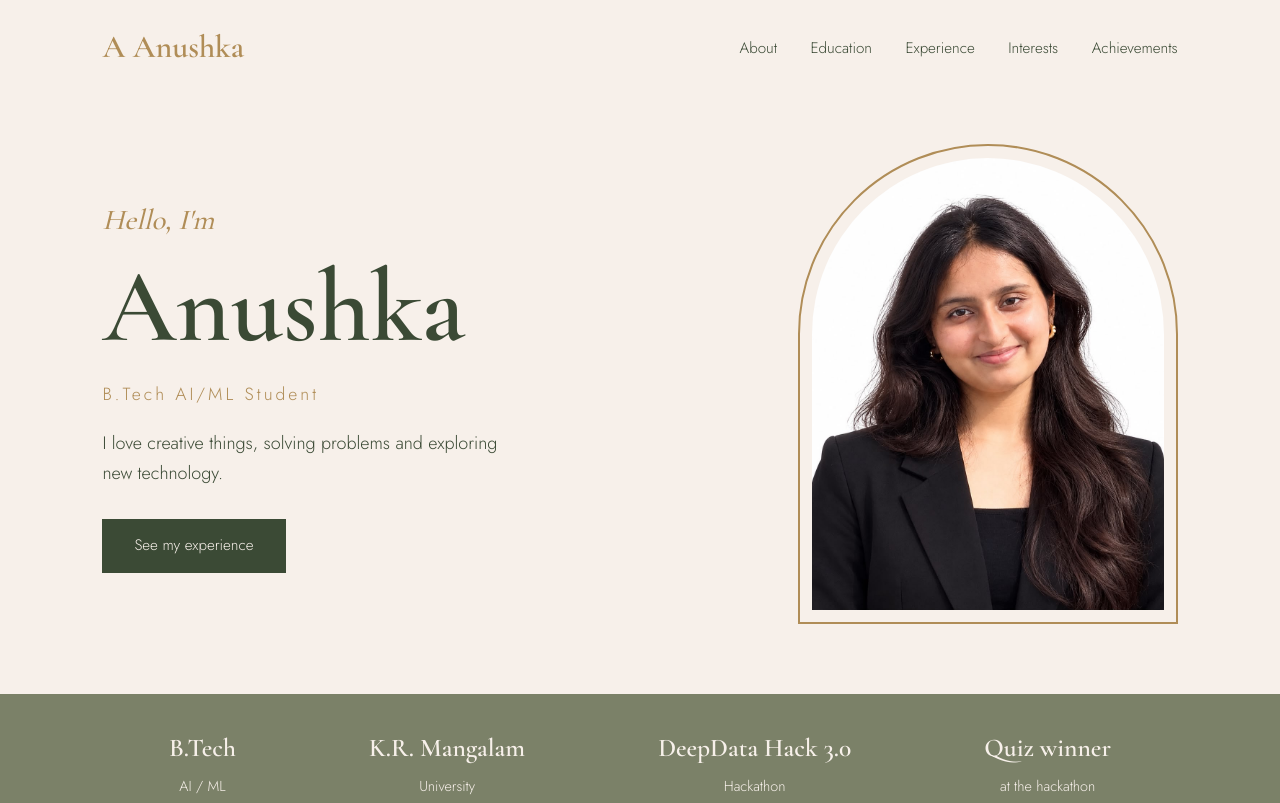
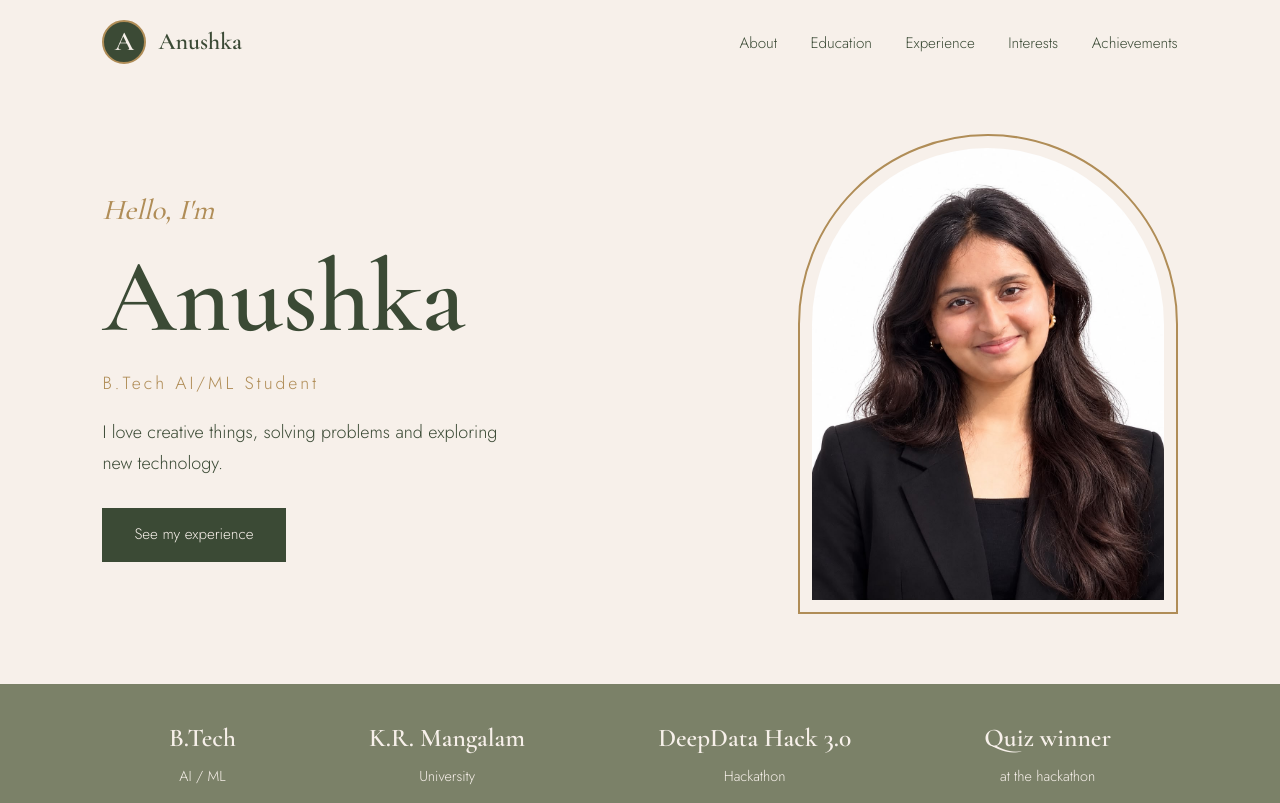
Before and after one commit to Anushka6700/Anushka-s_Portfolio, a plain HTML site: page index.html in a window 1280 px wide. Shown: the top 803 px of the page. Drawn offline with nearby package versions, Linux system fonts and the light colour scheme.

Commit message:
Enhance logo styles and update font sizes
Added styles for logo and adjusted font sizes.

```diff
--- a/style.css
+++ b/style.css
@@ -45,12 +45,40 @@ h1, h2, h3 {
   z-index: 10;
 }
 
+/* ===== LOGO (round badge with the letter A + name) ===== */
 .logo {
+  display: flex;
+  align-items: center;
+  gap: 12px;
+  text-decoration: none;
+}
+
+.logo-mark {
+  width: 44px;
+  height: 44px;
+  border-radius: 50%;
+  background-color: var(--green-dark);
+  color: var(--cream);
+  border: 2px solid var(--gold);
+  display: flex;
+  align-items: center;
+  justify-content: center;
   font-family: "Cormorant Garamond", Georgia, serif;
-  font-size: 2rem;
+  font-size: 1.7rem;
   font-weight: 600;
-  color: var(--gold);
-  text-decoration: none;
+  line-height: 1;
+}
+
+.logo-name {
+  font-family: "Cormorant Garamond", Georgia, serif;
+  font-size: 1.5rem;
+  font-weight: 600;
+  color: var(--green-dark);
+}
+
+.logo:hover .logo-mark {
+  background-color: var(--gold);
+  color: var(--cream);
 }
 
 .navbar nav a {
```
